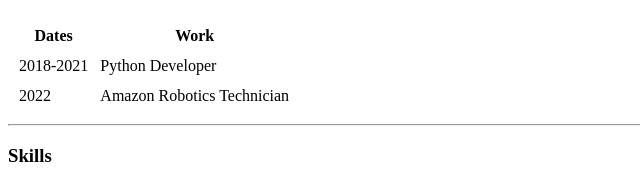
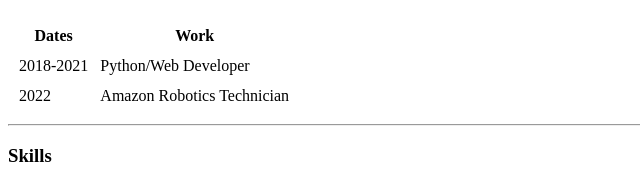
Before and after one commit to Aaron3121/cv, a plain HTML site: page index.html in a window 1280 px wide. Shown: the part 345-527 px from the top of the page, 0-640 px from the left. Drawn offline with Linux system fonts and the light colour scheme.

Commit message:
Update index.html

```diff
--- a/index.html
+++ b/index.html
@@ -32,7 +32,7 @@
     <tbody>
     <tr>
       <td>2018-2021</td>
-      <td>Python Developer</td>
+      <td>Python/Web Developer</td>
     </tr>
     <tr>
       <td>2022</td>
```
